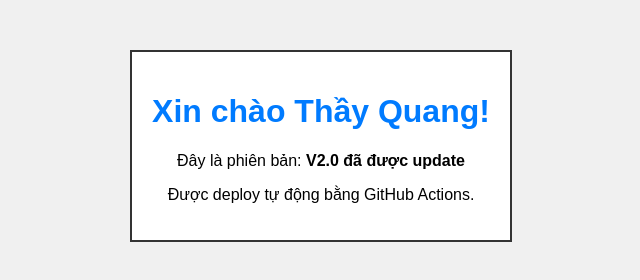
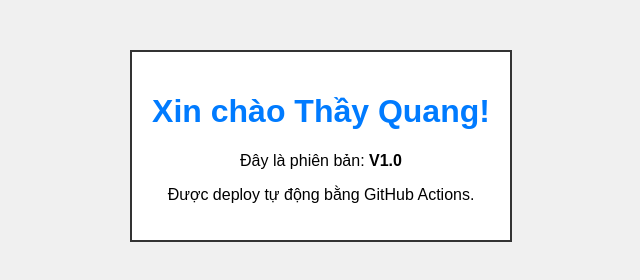
Before and after one commit to NgHoangLucDev/web-devops-simple, a plain HTML site: page index.html in a window 1280 px wide. Shown: the whole page, without its empty margins (319-959 px from the left). Drawn offline with Linux system fonts and the light colour scheme.

Commit message:
Update index.html

```diff
--- a/index.html
+++ b/index.html
@@ -11,7 +11,7 @@
 <body>
     <div class="box">
         <h1>Xin chào Thầy Quang!</h1>
-        <p>Đây là phiên bản: <strong>V2.0 đã được update</strong></p>
+        <p>Đây là phiên bản: <strong>V1.0</strong></p>
         <p>Được deploy tự động bằng GitHub Actions.</p>
 
     </div>
```
